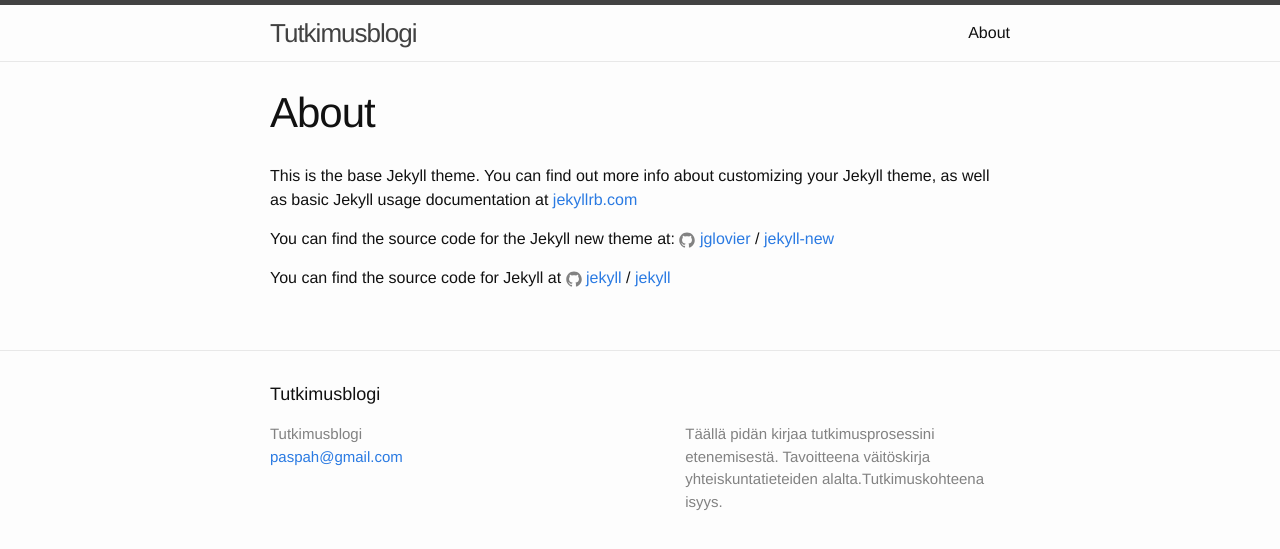
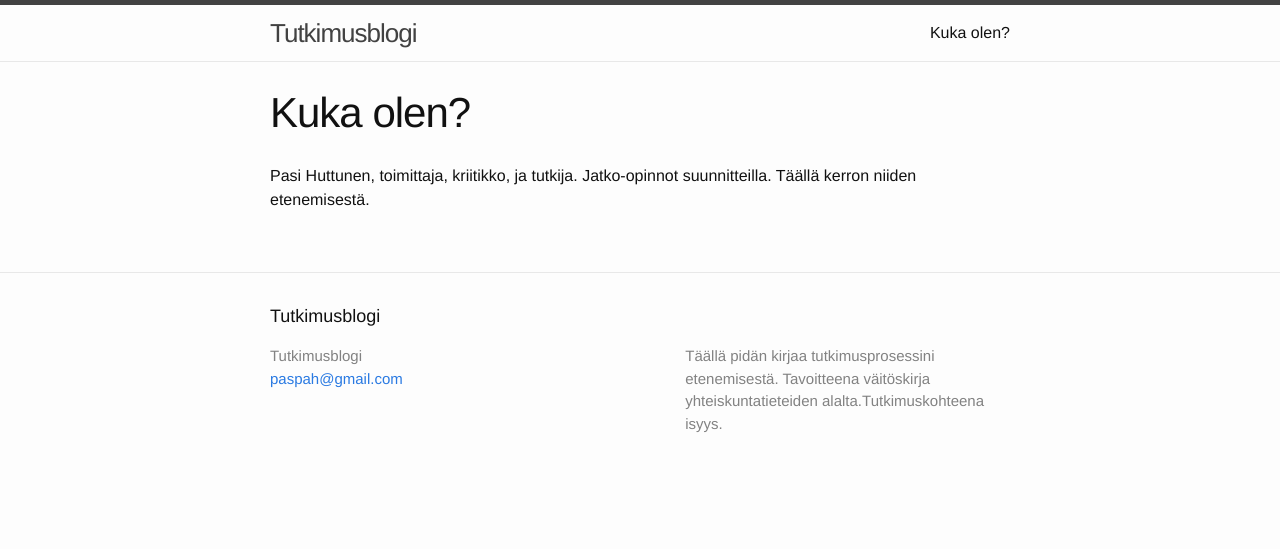
Before and after one commit to paspah/paspah.github.io, a Jekyll site: the page built from about.md, in a window 1280 px wide. Shown: the top 549 px of the page. Built offline with Jekyll 4.4.1, drawn with Linux system fonts in a browser that asks for light colours.

Commit message:
Update about.md

```diff
--- a/about.md
+++ b/about.md
@@ -1,15 +1,7 @@
 ---
 layout: page
-title: About
-permalink: /about/
+title: Kuka olen?
+permalink: /kuka olen/
 ---
 
-This is the base Jekyll theme. You can find out more info about customizing your Jekyll theme, as well as basic Jekyll usage documentation at [jekyllrb.com](http://jekyllrb.com/)
-
-You can find the source code for the Jekyll new theme at:
-{% include icon-github.html username="jglovier" %} /
-[jekyll-new](https://github.com/jglovier/jekyll-new)
-
-You can find the source code for Jekyll at
-{% include icon-github.html username="jekyll" %} /
-[jekyll](https://github.com/jekyll/jekyll)
+Pasi Huttunen, toimittaja, kriitikko, ja tutkija. Jatko-opinnot suunnitteilla. Täällä kerron niiden etenemisestä.
```
